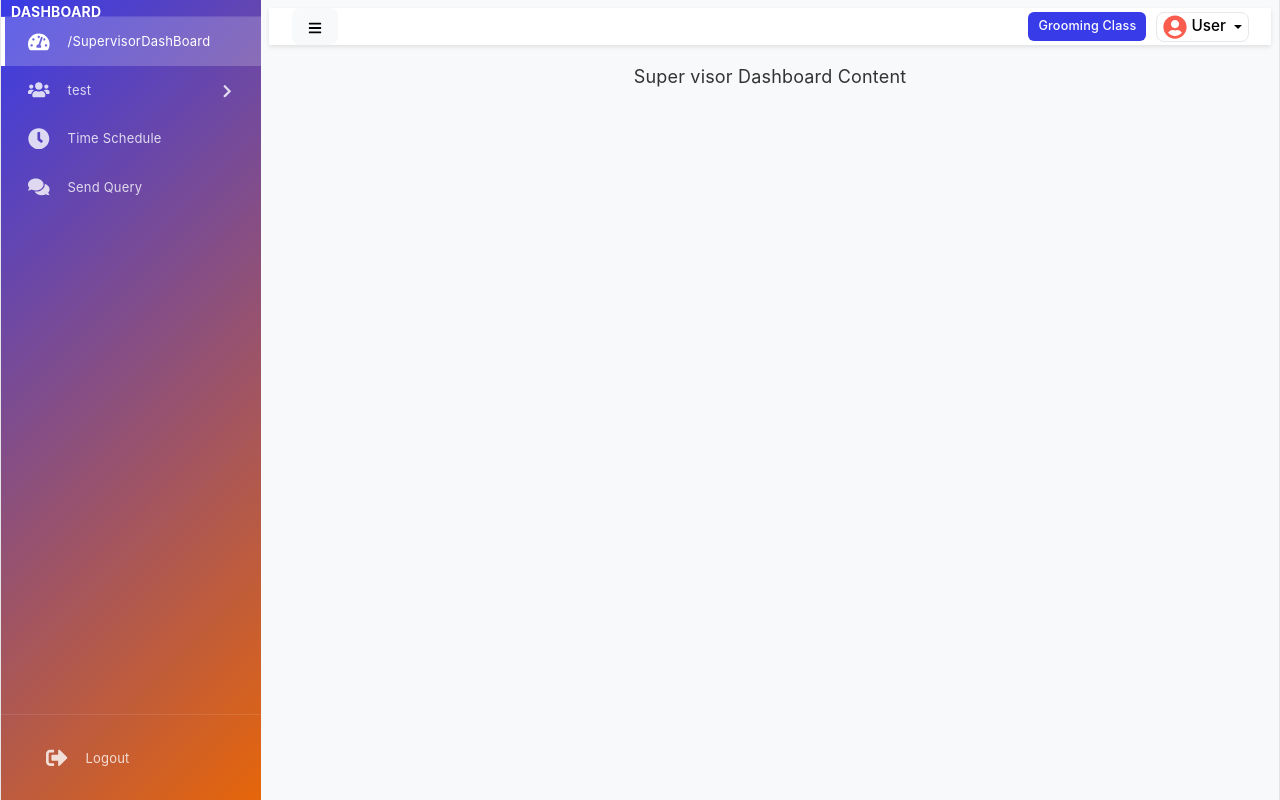
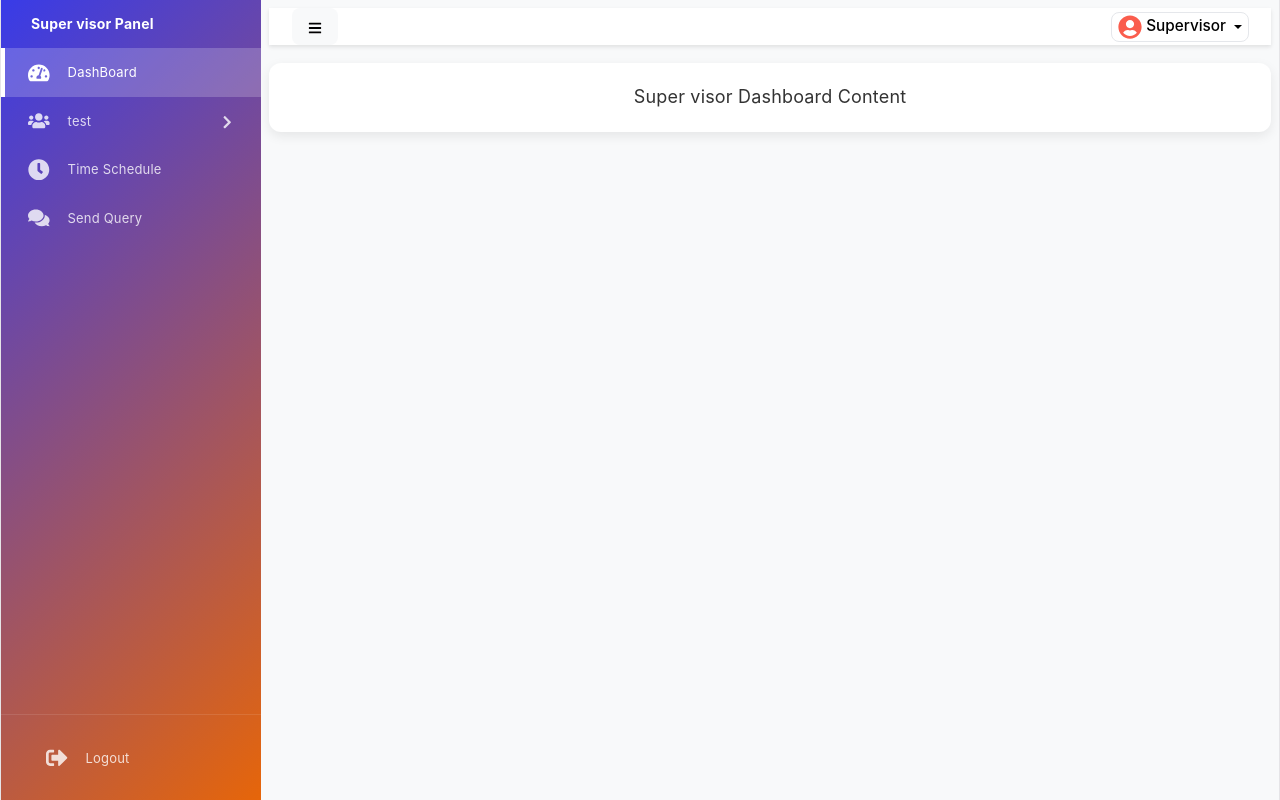
Before and after one commit to VAIBHAVTOMAR321/1000sunehre, a React (Vite) app: page /SupervisorDashBoard in a window 1280 px wide. Built offline with nearby package versions, Linux system fonts and the light colour scheme.

Commit message:
super visor panel updated

```diff
--- a/src/assets/css/supervisorleftnav.css
+++ b/src/assets/css/supervisorleftnav.css
@@ -295,20 +295,27 @@
 
 .sidebar-header {
      padding: 8px 0px 0px 10px;
-    border-bottom: 1px solid rgba(255, 255, 255, 0.1);
+    /* border-bottom: 1px solid rgba(255, 255, 255, 0.1); */
 }
 
 .logo-container {
     display: flex;
     align-items: center;
 }
-
+.dashboard-box {
+  background-color: #ffffff;
+  border-radius: 12px;
+  padding: 20px;
+  box-shadow: 0 4px 12px rgba(0, 0, 0, 0.08);
+}
 .logo {
     display: flex;
+    margin-top: 12px !important;
     align-items: center;
     font-size:14px !important;
     font-weight: bold;
     gap: 10px;
+    margin-left: 20px !important;
 }
 
 .logo .header-logo {
@@ -353,6 +360,7 @@
 .user-left-nav .sidebar-nav {
     flex: 1;
     padding: 1rem 0;
+    margin-top: 20px !important;
 }
 
 .user-left-nav .nav-item {
--- a/src/components/supervisor_panel/SupervisorHeader.jsx
+++ b/src/components/supervisor_panel/SupervisorHeader.jsx
@@ -36,7 +36,7 @@ function SupervisorHeader({ toggleSidebar }) {
   const [imageError, setImageError] = useState(false);
 
   const getDisplayName = () => {
-    return userDetails.full_name || "User";
+    return userDetails.full_name || "Supervisor";
   };
 
   const getUserPhotoUrl = () => {
@@ -84,25 +84,7 @@ function SupervisorHeader({ toggleSidebar }) {
           <Col xs="auto">
              <div className="header-actions d-flex align-items-center">
 
-                {/* Grooming Class Button - Visible on all screens now */}
-                <div
-                   onClick={() => navigate("/GroomingClasses")}
-                   style={{
-                     background: "#383be8",
-                     color: "#fff",
-                     padding: "4px 10px", // Tighter padding
-                     borderRadius: "6px",
-                     fontSize: "0.7rem", // Smaller font on mobile
-                     fontWeight: "500",
-                     cursor: "pointer",
-                     display: "inline-block",
-                     marginRight: "8px",
-                     whiteSpace: "nowrap",
-                     textAlign: "center"
-                   }}
-                >
-                   Grooming Class
-                </div>
+
 
                 {/* User Profile Dropdown */}
                 <Dropdown align="end">
--- a/src/components/supervisor_panel/SupervisorLeftNav.jsx
+++ b/src/components/supervisor_panel/SupervisorLeftNav.jsx
@@ -72,8 +72,8 @@ const SupervisorLeftNav = ({ sidebarOpen, setSidebarOpen, isMobile, isTablet, on
  const menuItems = [
       {
         icon: <FaTachometerAlt />,
-        label: "/SupervisorDashBoard",
-        path: "/",
+        label: "DashBoard",
+        path: "/SupervisorDashBoard",
         active: true,
       },
 
@@ -116,7 +116,7 @@ const SupervisorLeftNav = ({ sidebarOpen, setSidebarOpen, isMobile, isTablet, on
           {sidebarOpen ? (
             <div className="logo-container">
               <div className="logo">
-                  DASHBOARD
+                  Super visor Panel
               </div>
             </div>
           ) : (
```
